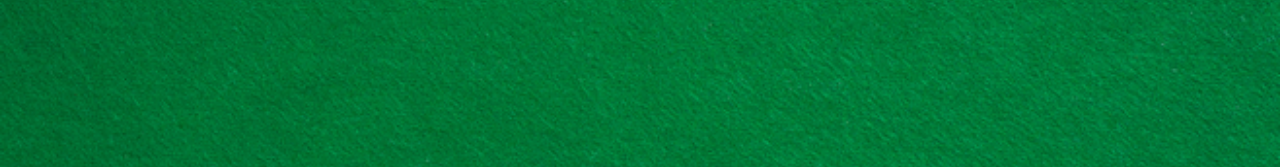
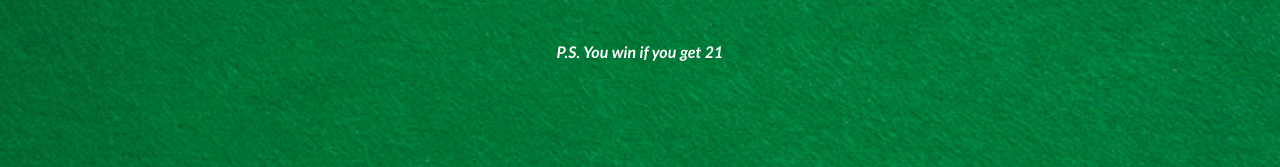
Before and after one commit to blehhh13/Blackjack, a plain HTML site: page index.html in a window 1280 px wide. Shown: the part 338-505 px from the top of the page. Drawn offline with Linux system fonts and the light colour scheme.

Commit message:
minor changes

```diff
--- a/index.html
+++ b/index.html
@@ -16,6 +16,7 @@
       <button onclick="startGame()">START GAME</button>
       <button onclick="newCard()">NEW CARD</button>
       <p id="player-el"></p>
+      <p class="instruction">P.S. You win if you get 21</p>
     </div>
     <script src="script.js"></script>
   </body>
--- a/styles.css
+++ b/styles.css
@@ -51,6 +51,11 @@ button {
   font-style: italic;
 }
 
+.instruction {
+  font-style: italic;
+  padding-top: 30px;
+}
+
 @media (min-width: 550px) {
   h1 {
     font-size: 48px;
```
